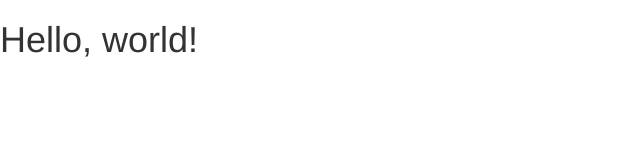
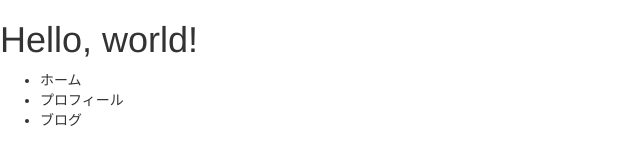
Before and after one commit to travelistars/travelistars.github.io, a plain HTML site: page index.html in a window 1280 px wide. Shown: the whole page, without its empty margins (0-640 px from the left). Drawn offline with nearby package versions, Linux system fonts and the light colour scheme.

Commit message:
mai amended sub.

```diff
--- a/index.html
+++ b/index.html
@@ -14,5 +14,10 @@
   </head>
   <body>
     <h1>Hello, world!</h1>
+    <ul>
+        <li>ホーム</li>
+        <li>プロフィール</li>
+        <li>ブログ</li>
+    </ul>
   </body>
 </html>
```
